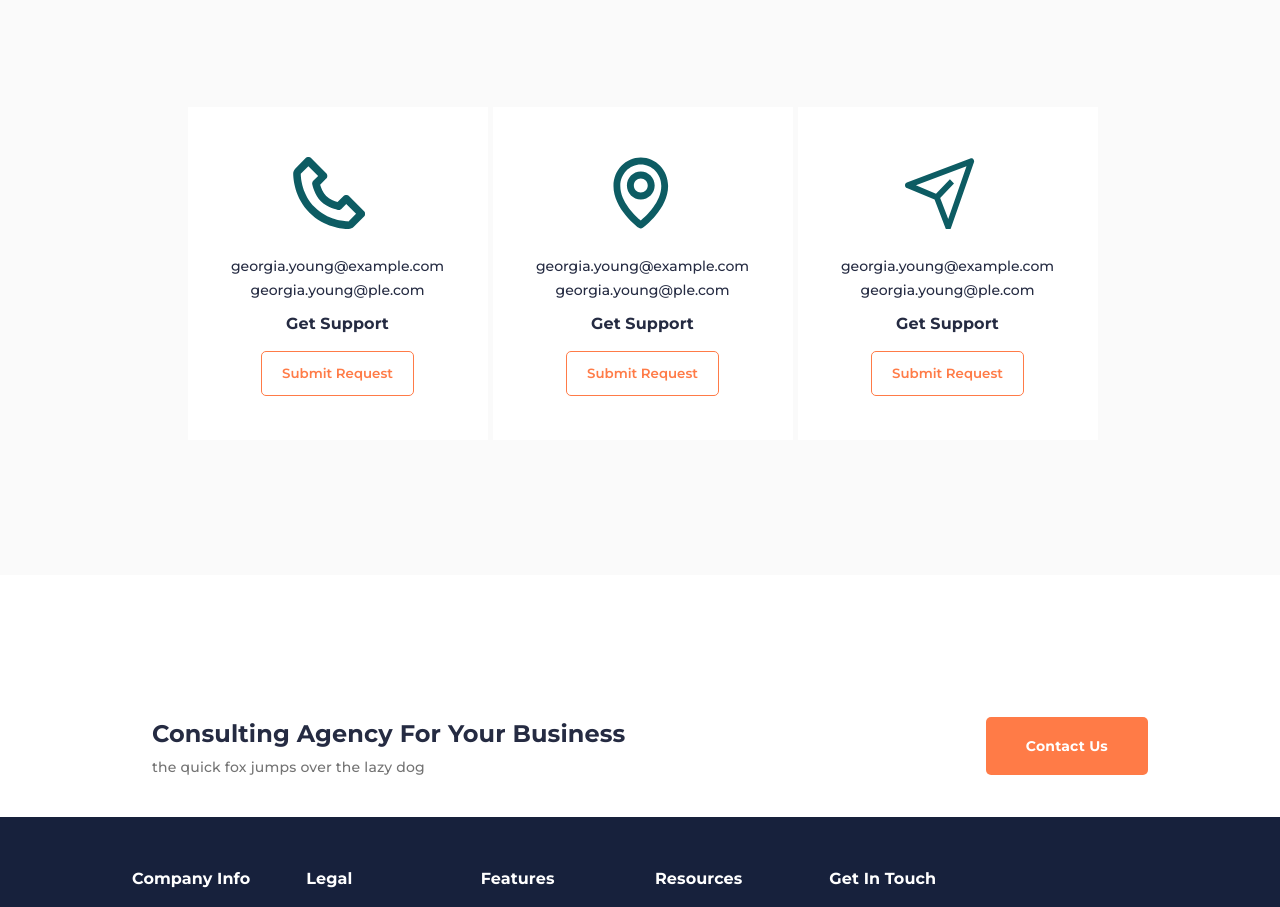
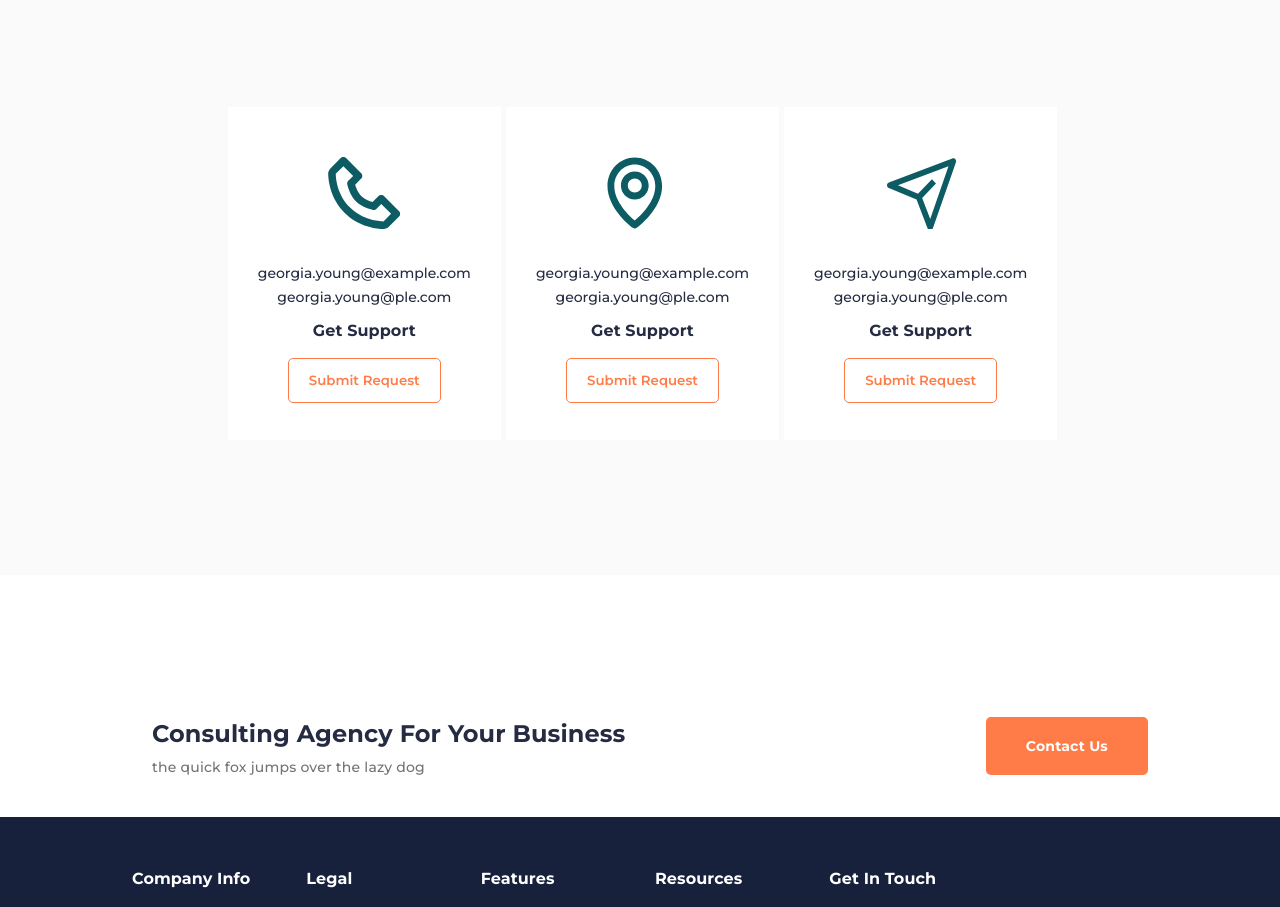
Before and after one commit to VladKravchenko05082000/Finance_and_Consult, a plain HTML site: page index.html in a window 1280 px wide. Shown: the part 3806-4713 px from the top of the page. Drawn offline with nearby package versions, Linux system fonts and the light colour scheme.

Commit message:
Fix svg 14.10.2021

```diff
--- a/#source/scss/style.scss
+++ b/#source/scss/style.scss
@@ -795,7 +795,7 @@
          margin: 0px 0px 20px 0px;
       }
       &__body {
-         padding: 50px 0px 0px 0px;
+         padding: 50px 30px 0px 30px;
          flex: 0 1 320px;
          text-align: center;
          height: 333px;
@@ -817,7 +817,7 @@
       }
 
       &__text {
-         margin: -50px 0px 0px 0px;
+         margin: 35px 0px 0px 0px;
          p:not(:last-child){
             padding: 0px 0px 10px 0px;
          }
@@ -875,16 +875,19 @@
 
 
 .phone {
-   position: relative;
-   left: 35%;
+
+   width: 72px;
+   height: 72px;
 }
 .geo {
-   position: relative;
-   left: 40%;
+
+   width: 72px;
+   height: 72px;
 }
 .telegram {
-   position: relative;
-   left: 35%;
+
+   width: 72px;
+   height: 72px;
 }
 
 .get-in-touch__item__body:hover svg *{
```
Also changed, not shown: css/style.css.
